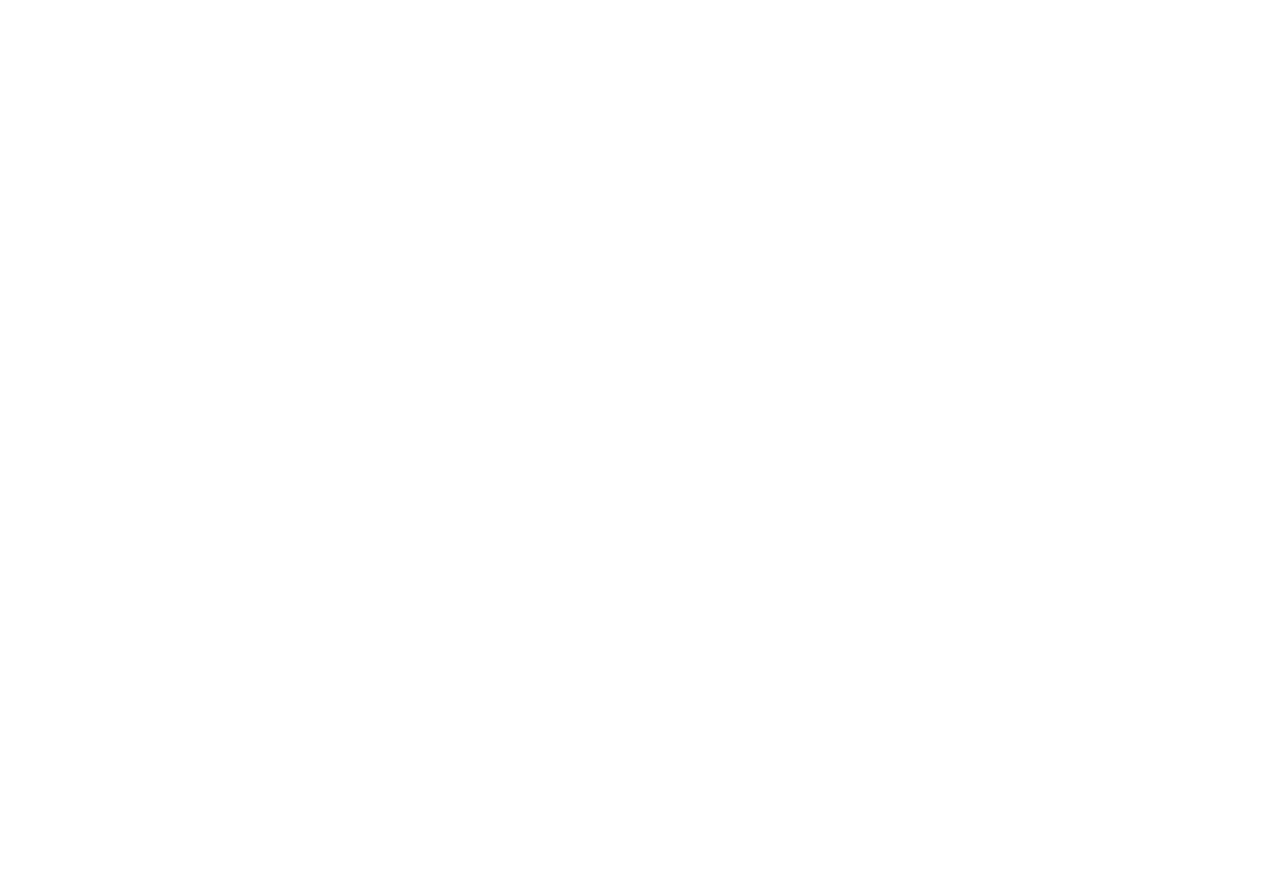
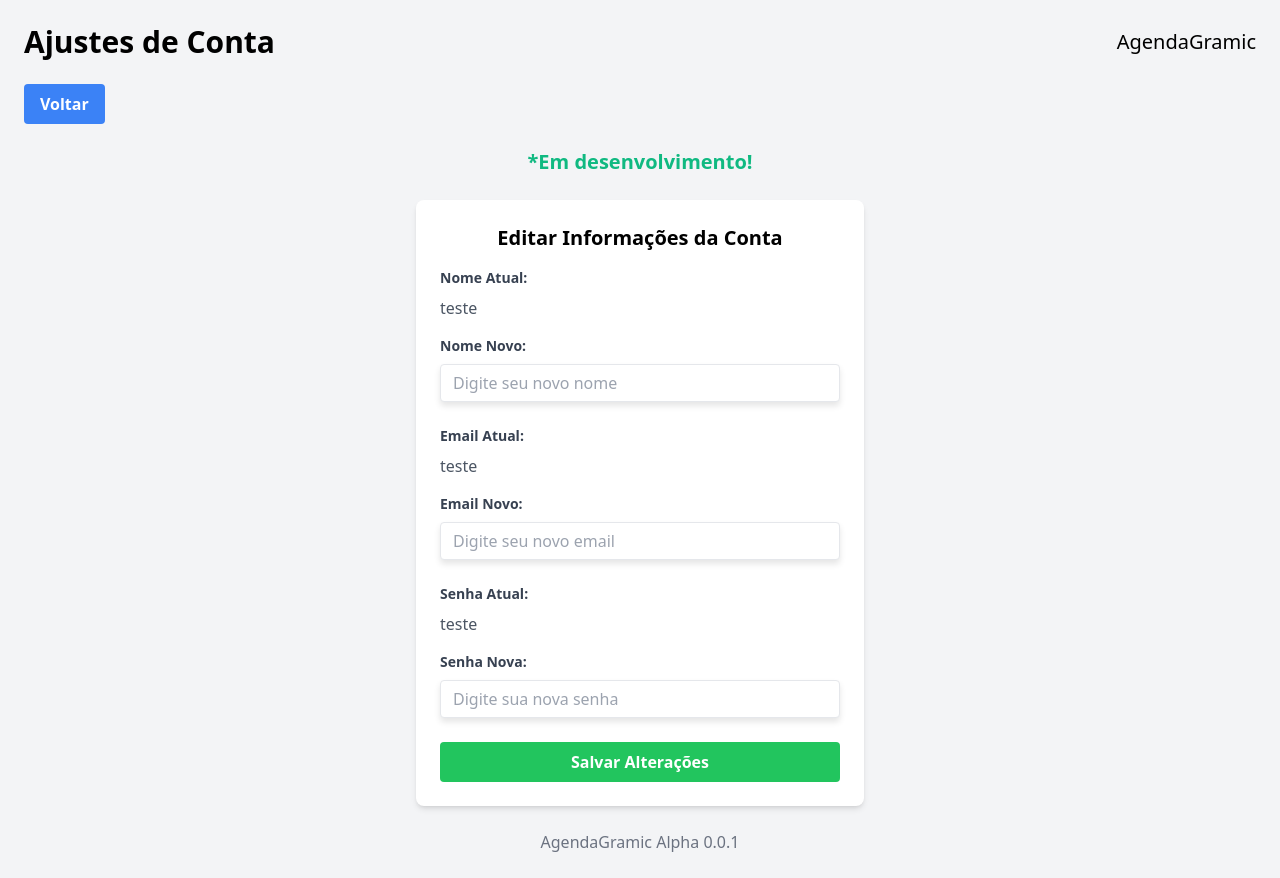
Before and after one commit to BrunoEAH/Agendagramic, a Nuxt app in the folder Agendagramic-Nuxt/: page /profile/settings/account-settings in a window 1280 px wide. Before the commit this address had no page. Before the commit the page ends 800 px from the top, so only its background shows below. Built offline with nearby package versions, Linux system fonts and the light colour scheme.

Commit message:
ajustando as configs

```diff
--- a/Agendagramic-Nuxt/pages/profile/index.vue
+++ b/Agendagramic-Nuxt/pages/profile/index.vue
@@ -39,7 +39,7 @@
           Crie, edite e acompanhe suas tarefas diárias. Mantenha o controle de suas atividades e receba lembretes automáticos.
         </p>
         <p class="text-red-500 font-semibold mb-4">*Em breve</p> <!-- Aviso de Em Breve -->
-        <button class="bg-blue-500 text-white py-2 px-4 rounded hover:bg-blue-600">
+        <button @click="showDevelopmentAlert" class="bg-blue-500 text-white py-2 px-4 rounded hover:bg-blue-600">
           Acessar Tarefas
         </button>
       </div>
@@ -63,7 +63,7 @@
           Adicione ou remova membros da sua equipe!
         </p>
         <p class="text-red-500 font-semibold mb-4">*Em breve</p> <!-- Aviso de Em Breve -->
-        <button class="bg-blue-500 text-white py-2 px-4 rounded hover:bg-blue-600">
+        <button @click="showDevelopmentAlert" class="bg-blue-500 text-white py-2 px-4 rounded hover:bg-blue-600">
           Acessar Equipes
         </button>
       </div>
@@ -84,6 +84,11 @@
 // Nome genérico do usuário (isso será substituído por uma chamada ao backend posteriormente)
 const userName = ref('Usuário');
 
+// Função para exibir o alerta de "Em Desenvolvimento"
+const showDevelopmentAlert = () => {
+  alert('Calma ai amostradinho, estamos desenvolvendo!');
+};
+
 // Função para redirecionar ao Bot do Telegram
 const goToTelegram = () => {
   window.open('https://t.me/agendagramic_bot', '_blank'); // Abre o link do Bot em uma nova aba
@@ -91,7 +96,7 @@
 
 // Função para redirecionar à página de configurações
 const goToSettings = () => {
-  window.location.href = '/settings';
+  window.location.href = '/profile/settings';
 };
 
 // Função para redirecionar à página de agendas
--- /dev/null
+++ b/Agendagramic-Nuxt/pages/profile/settings/account-settings.vue
@@ -0,0 +1,118 @@
+<template>
+    <div class="min-h-screen bg-gray-100 p-6 flex flex-col justify-between">
+      <!-- Cabeçalho da página com Ajustes de Conta no canto esquerdo e AgendaGramic no direito -->
+      <div class="flex justify-between items-center mb-6">
+        <!-- Ajustes de Conta no canto superior esquerdo -->
+        <h1 class="text-3xl font-bold">Ajustes de Conta</h1>
+
+        <!-- AgendaGramic no canto superior direito -->
+        <div>
+          <h3 class="text-xl font-medium">AgendaGramic</h3>
+        </div>
+      </div>
+
+      <!-- Botão Voltar logo abaixo de "Ajustes de Conta" -->
+      <div class="mb-6">
+        <button @click="goBack" class="bg-blue-500 hover:bg-blue-600 text-white font-bold py-2 px-4 rounded focus:outline-none focus:shadow-outline">
+          Voltar
+        </button>
+      </div>
+
+      <!-- Centralizar conteúdo com mensagem de desenvolvimento -->
+      <div class="text-green-500 text-xl font-bold text-center mb-6">
+        *Em desenvolvimento!
+      </div>
+
+      <!-- Centralizar caixa de ajustes de conta -->
+      <div class="flex flex-col items-center justify-center flex-1">
+        <div class="bg-white p-6 rounded-lg shadow-md w-full max-w-md">
+          <h2 class="text-xl font-semibold mb-4 text-center">Editar Informações da Conta</h2>
+
+          <!-- Nome Atual e Novo -->
+          <div class="mb-6">
+            <label class="block text-gray-700 text-sm font-bold mb-2">Nome Atual:</label>
+            <p class="mb-4 text-gray-600">teste</p>
+
+            <label for="newName" class="block text-gray-700 text-sm font-bold mb-2">Nome Novo:</label>
+            <input
+              v-model="newName"
+              class="shadow appearance-none border rounded w-full py-2 px-3 text-gray-700 leading-tight focus:outline-none focus:shadow-outline"
+              id="newName"
+              type="text"
+              placeholder="Digite seu novo nome"
+            />
+          </div>
+
+          <!-- Email Atual e Novo -->
+          <div class="mb-6">
+            <label class="block text-gray-700 text-sm font-bold mb-2">Email Atual:</label>
+            <p class="mb-4 text-gray-600">teste</p>
+
+            <label for="newEmail" class="block text-gray-700 text-sm font-bold mb-2">Email Novo:</label>
+            <input
+              v-model="newEmail"
+              class="shadow appearance-none border rounded w-full py-2 px-3 text-gray-700 leading-tight focus:outline-none focus:shadow-outline"
+              id="newEmail"
+              type="email"
+              placeholder="Digite seu novo email"
+            />
+          </div>
+
+          <!-- Senha Atual e Nova -->
+          <div class="mb-6">
+            <label class="block text-gray-700 text-sm font-bold mb-2">Senha Atual:</label>
+            <p class="mb-4 text-gray-600">teste</p>
+
+            <label for="newPassword" class="block text-gray-700 text-sm font-bold mb-2">Senha Nova:</label>
+            <input
+              v-model="newPassword"
+              class="shadow appearance-none border rounded w-full py-2 px-3 text-gray-700 leading-tight focus:outline-none focus:shadow-outline"
+              id="newPassword"
+              type="password"
+              placeholder="Digite sua nova senha"
+            />
+          </div>
+
+          <!-- Botão de salvar -->
+          <button @click="saveChanges" class="bg-green-500 hover:bg-green-600 text-white font-bold py-2 px-4 rounded focus:outline-none focus:shadow-outline w-full">
+            Salvar Alterações
+          </button>
+        </div>
+      </div>
+
+      <!-- Rodapé -->
+      <div class="text-center text-gray-500 mt-6">
+        AgendaGramic Alpha 0.0.1
+      </div>
+    </div>
+  </template>
+
+  <script setup>
+  import { ref } from 'vue';
+  import { useRouter } from 'vue-router';
+
+  const newName = ref('');
+  const newEmail = ref('');
+  const newPassword = ref('');
+  const router = useRouter();
+
+  const saveChanges = () => {
+    // Exibe a mensagem de alerta
+    alert('Alterações salv... Calma ai amostradinho, estamos desenvolvendo!');
+  };
+
+  const goBack = () => {
+    router.push('/profile/settings');
+  };
+  </script>
+
+  <style scoped>
+  /* Estilos para a página */
+  .shadow {
+    box-shadow: 0 4px 6px rgba(0, 0, 0, 0.1);
+  }
+
+  .text-green-500 {
+    color: #10b981;
+  }
+  </style>
--- a/Agendagramic-Nuxt/pages/settings.vue
+++ b/Agendagramic-Nuxt/pages/profile/settings/index.vue
@@ -27,6 +27,7 @@
       <!-- Caixa de Ajustes de Conta -->
       <div class="bg-white p-6 rounded-lg shadow-md">
         <h2 class="text-xl font-semibold mb-4">Ajustes de Conta</h2>
+        <p class="text-green-500 font-semibold">*Em desenvolvimento!</p>
         <p class="text-gray-600 mb-4">Visualize e edite suas informações pessoais, como nome, email e senha.</p>
         <button @click="goToAccountSettings" class="bg-blue-500 text-white py-2 px-4 rounded hover:bg-blue-600">
           Ajustar Conta
@@ -79,7 +80,7 @@
 
 // Função para redirecionar à página inicial (logado)
 const goToHome = () => {
-  router.push('/logado');
+  router.push('/profile');
 };
 
 // Função de logout que redireciona para a página inicial
@@ -90,7 +91,7 @@
 
 // Funções de redirecionamento para as respectivas páginas
 const goToAccountSettings = () => {
-  router.push('/account-settings');
+  router.push('/profile/settings/account-settings');
 };
 
 const goToTeamManagement = () => {
@@ -139,4 +140,8 @@
 .text-red-500 {
   color: #ef4444;
 }
+
+.text-green-500 {
+  color: #10b981;
+}
 </style>
```
